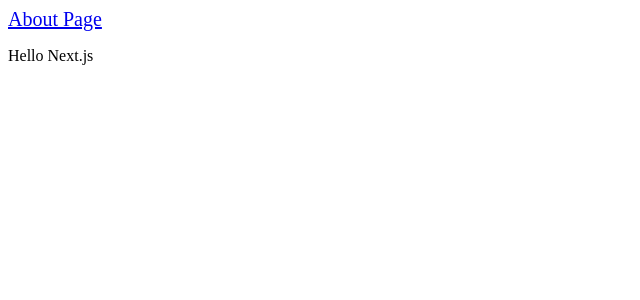
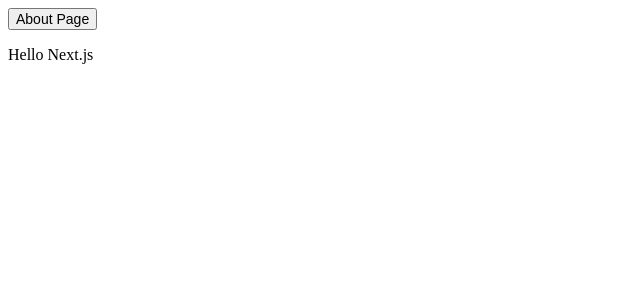
Before and after one commit to sukhadagholba/hello-next, a Next.js app: page / in a window 1280 px wide. Shown: the top 300 px of the page, without its empty margins (0-640 px from the left). Built offline with nearby package versions, Linux system fonts and the light colour scheme.

Commit message:
replaced anchor with button

```diff
--- a/pages/index.js
+++ b/pages/index.js
@@ -6,7 +6,7 @@
 const Index = () => (
   <div>
 	<Link href="/about">
-		<a style={{ fontSize: 20 }} >About Page</a>
+		<button style={{ fontSize: 14 }}>About Page</button>
 	</Link>
 
     	<p>Hello Next.js</p>
```
